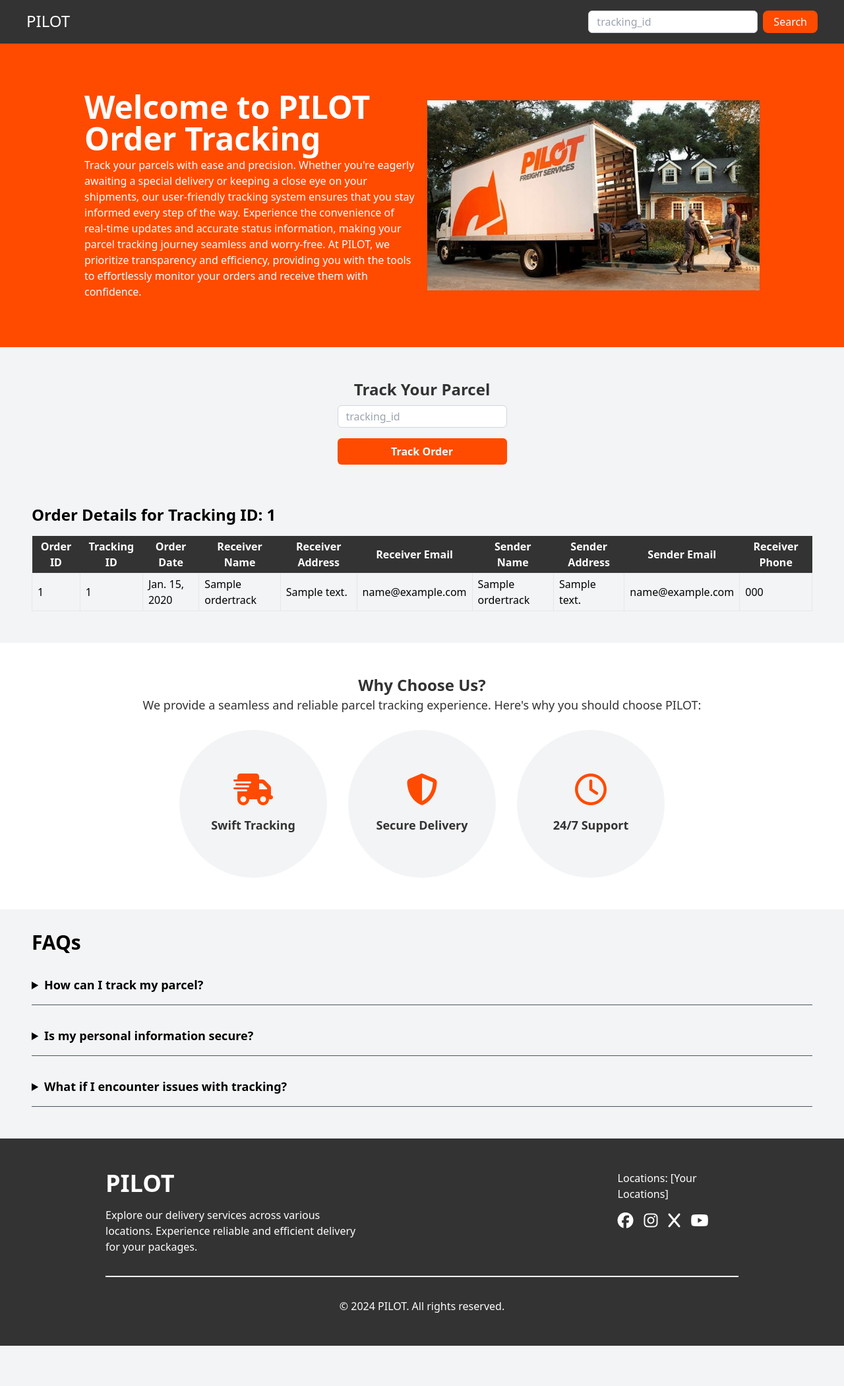
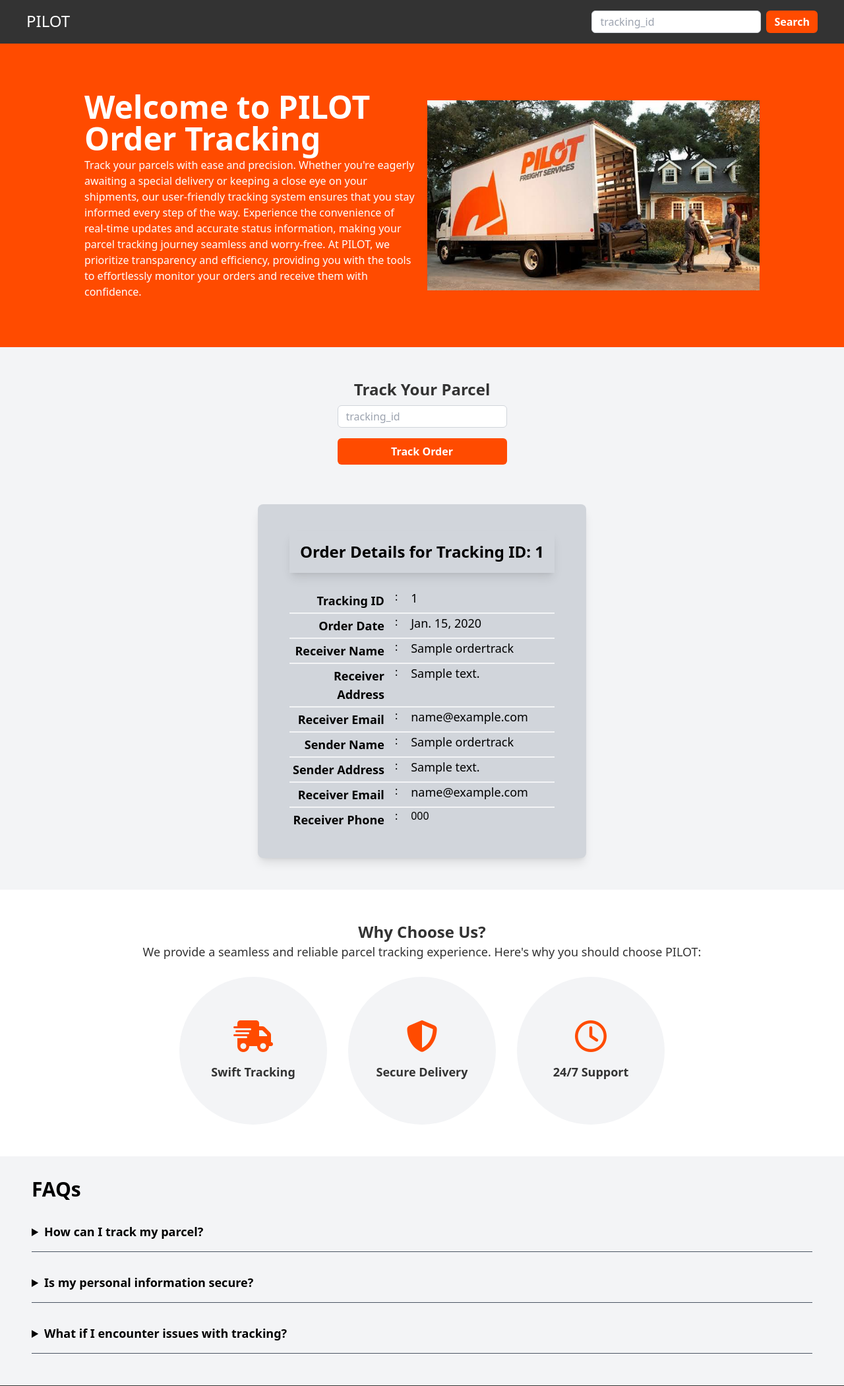
Before and after one commit to innovaxel/deliveryTracker, a Django app: template trackingapp/core/templates/searchOrder.html in a window 1280 px wide. Shown: the top 2100 px of the page at 66% size. Before the commit the page ends 2039 px from the top, so only its background shows below. Run offline with Django 5.2, Linux system fonts and the light colour scheme; tables that the repository leaves empty hold one stand-in row (values such as "Sample post"); the template is opened without the code that fills it: values that come from a table or form of the project are taken from there, most other values are stand-ins (such as "Sample title", 1, 10 or a date in 2020); some libraries are stand-ins or nearby versions.

Commit message:
change  - Order detail card

```diff
--- a/trackingapp/core/templates/base.html
+++ b/trackingapp/core/templates/base.html
@@ -30,7 +30,9 @@
         {% csrf_token %}
         <input type="text" id="tracking_id" placeholder="tracking_id" name="tracking_id"
           class="block w-full bg-white focus:outline-none focus:shadow-outline border border-gray-300 rounded-md py-1 px-3 block appearance-none leading-normal focus:border-blue-400">
-        <button class="bg-[#FF4B00] text-white py-1 px-4 rounded-lg">Search</button>
+        <button
+          class="bg-[#FF4B00] text-white hover:bg-white hover:text-[#FF4B00] hover:border hover:border-[#FF4B00] font-bold py-1 px-3 rounded-md cursor-pointer">
+          Search</button>
       </form>
     </div>
 
--- a/trackingapp/core/templates/searchOrder.html
+++ b/trackingapp/core/templates/searchOrder.html
@@ -34,45 +34,26 @@
             <input type="text" id="tracking_id" placeholder="tracking_id" name="tracking_id"
                 class="w-full bg-white focus:outline-none focus:shadow-outline border border-gray-300 rounded-md py-1 px-3 block appearance-none leading-normal focus:border-blue-400">
             <input type="submit" value="Track Order"
-                class="w-full bg-[#FF4B00] mt-4 hover:bg-blue-700 text-white font-bold py-2 px-4 rounded-md cursor-pointer">
+                class="w-full bg-[#FF4B00] text-white mt-4 hover:bg-white hover:text-[#FF4B00] hover:border hover:border-[#FF4B00] font-bold py-2 px-4 rounded-md cursor-pointer">
         </form>
         {% if order %}
-        <div class="mt-8 px-12">
-            <h3 class="text-2xl font-semibold mb-4">Order Details for Tracking ID: {{ tracking_id }}</h3>
+        <div class="mt-8 px-12 bg-gray-300 py-10 rounded-lg shadow-lg">
+            <h3 class="text-2xl font-semibold mb-6 shadow-lg p-4">Order Details for Tracking ID: {{ tracking_id }}</h3>
 
-            <table class="table-auto w-full">
-                <thead class="bg-[#333333] text-white rounded-t-lg">
-                    <tr>
-                        <th class="px-2 py-1">Order ID</th>
-                        <th class="px-2 py-1">Tracking ID</th>
-                        <th class="px-2 py-1">Order Date</th>
-                        <th class="px-2 py-1">Receiver Name</th>
-                        <th class="px-2 py-1">Receiver Address</th>
-                        <th class="px-2 py-1">Receiver Email</th>
-                        <th class="px-2 py-1">Sender Name</th>
-                        <th class="px-2 py-1">Sender Address</th>
-                        <th class="px-2 py-1">Sender Email</th>
-                        <th class="px-2 py-1">Receiver Phone</th>
-                    </tr>
-                </thead>
-                <tbody>
-                    {% for item in order %}
-                    <tr>
-                        <td class="border px-2 py-1">{{ item.order_id }}</td>
-                        <td class="border px-2 py-1">{{ item.tracking_id }}</td>
-                        <td class="border px-2 py-1">{{ item.order_date }}</td>
-                        <td class="border px-2 py-1">{{ item.receiver_name }}</td>
-                        <td class="border px-2 py-1">{{ item.receiver_address }}</td>
-                        <td class="border px-2 py-1">{{ item.receiver_email }}</td>
-                        <td class="border px-2 py-1">{{ item.sender_name }}</td>
-                        <td class="border px-2 py-1">{{ item.sender_address }}</td>
-                        <td class="border px-2 py-1">{{ item.receiver_email }}</td>
-                        <td class="border px-2 py-1">{{ item.receiver_phone }}</td>
-                        <!-- Add other fields as needed -->
-                    </tr>
-                    {% endfor %}
-                </tbody>
-            </table>
+            {% for item in order %}
+            <div class="flex flex-col mt-6 justify-center">
+                <p class="text-md flex flex-row border-b-2 border-gray-100"><span class="font-semibold text-lg w-40 pr-4 py-1 text-right w-24">Tracking ID </span>: <span class="ml-5 text-lg"> {{ item.tracking_id }}</span></p>
+                <p class="text-md flex flex-row border-b-2 border-gray-100"><span class="font-semibold text-lg w-40 pr-4 py-1 text-right w-24">Order Date </span>: <span class="ml-5 text-lg"> {{ item.order_date }}</span></p>
+                <p class="text-md flex flex-row border-b-2 border-gray-100"><span class="font-semibold text-lg w-40 pr-4 py-1 text-right w-24">Receiver Name </span>: <span class="ml-5 text-lg"> {{ item.receiver_name }}</span></p>
+                <p class="text-md flex flex-row border-b-2 border-gray-100"><span class="font-semibold text-lg w-40 pr-4 py-1 text-right w-24">Receiver Address </span>: <span class="ml-5 text-lg"> {{ item.receiver_address }}</span></p>
+                <p class="text-md flex flex-row border-b-2 border-gray-100"><span class="font-semibold text-lg w-40 pr-4 py-1 text-right w-24">Receiver Email </span>: <span class="ml-5 text-lg"> {{ item.receiver_email }}</span></p>
+                <p class="text-md flex flex-row border-b-2 border-gray-100"><span class="font-semibold text-lg w-40 pr-4 py-1 text-right w-24">Sender Name </span>: <span class="ml-5 text-lg"> {{ item.sender_name }}</span></p>
+                <p class="text-md flex flex-row border-b-2 border-gray-100"><span class="font-semibold text-lg w-40 pr-4 py-1 text-right w-24">Sender Address </span>: <span class="ml-5 text-lg"> {{ item.sender_address }}</span></p>
+                <p class="text-md flex flex-row border-b-2 border-gray-100"><span class="font-semibold text-lg w-40 pr-4 py-1 text-right w-24">Receiver Email </span>: <span class="ml-5 text-lg"> {{ item.receiver_email }}</span></p>
+                <p class="text-md flex flex-row"><span class="font-semibold text-lg w-40 pr-4 py-1 text-right w-24">Receiver Phone </span>: <span class="ml-5"> {{ item.receiver_phone }}</span></p>
+
+            </div>
+            {% endfor %}
         </div>
         {% endif %}
 
@@ -82,7 +63,8 @@
     <div class="flex flex-col justify-center items-center gap-6 py-12">
         <div class="text-center">
             <h2 class="text-2xl font-bold text-[#333333]">Why Choose Us?</h2>
-            <p class="text-center text-lg text-[#333333]">We provide a seamless and reliable parcel tracking experience.
+            <p class="text-center text-lg text-[#333333]">We provide a seamless and reliable parcel tracking
+                experience.
                 Here's why you should choose PILOT:
             </p>
         </div>
@@ -112,7 +94,8 @@
         <div class="mb-4 border-b border-gray-600 py-4 :hover cursor-pointer">
             <details>
                 <summary class="text-lg font-semibold">How can I track my parcel?</summary>
-                <p class="mt-2 bg-gray-200 py-4 px-4">Simply enter your tracking ID in the search bar above, and click
+                <p class="mt-2 bg-gray-200 py-4 px-4">Simply enter your tracking ID in the search bar above, and
+                    click
                     "Track."</p>
             </details>
         </div>
@@ -120,7 +103,8 @@
         <div class="mb-4 border-b border-gray-600 py-4 :hover cursor-pointer">
             <details>
                 <summary class="text-lg font-semibold">Is my personal information secure?</summary>
-                <p class="mt-2 bg-gray-200 py-4 px-4">Yes, we prioritize the security of your information. Your data is
+                <p class="mt-2 bg-gray-200 py-4 px-4">Yes, we prioritize the security of your information. Your data
+                    is
                     encrypted and
                     handled with
                     utmost care.</p>
@@ -143,7 +127,8 @@
         <div class="w-3/4 flex flex-row">
             <div>
                 <h2 class="text-4xl font-semibold mb-4">PILOT</h2>
-                <p class="mb-4 w-1/2">Explore our delivery services across various locations. Experience reliable and
+                <p class="mb-4 w-1/2">Explore our delivery services across various locations. Experience reliable
+                    and
                     efficient
                     delivery for your packages.</p>
             </div>
```
